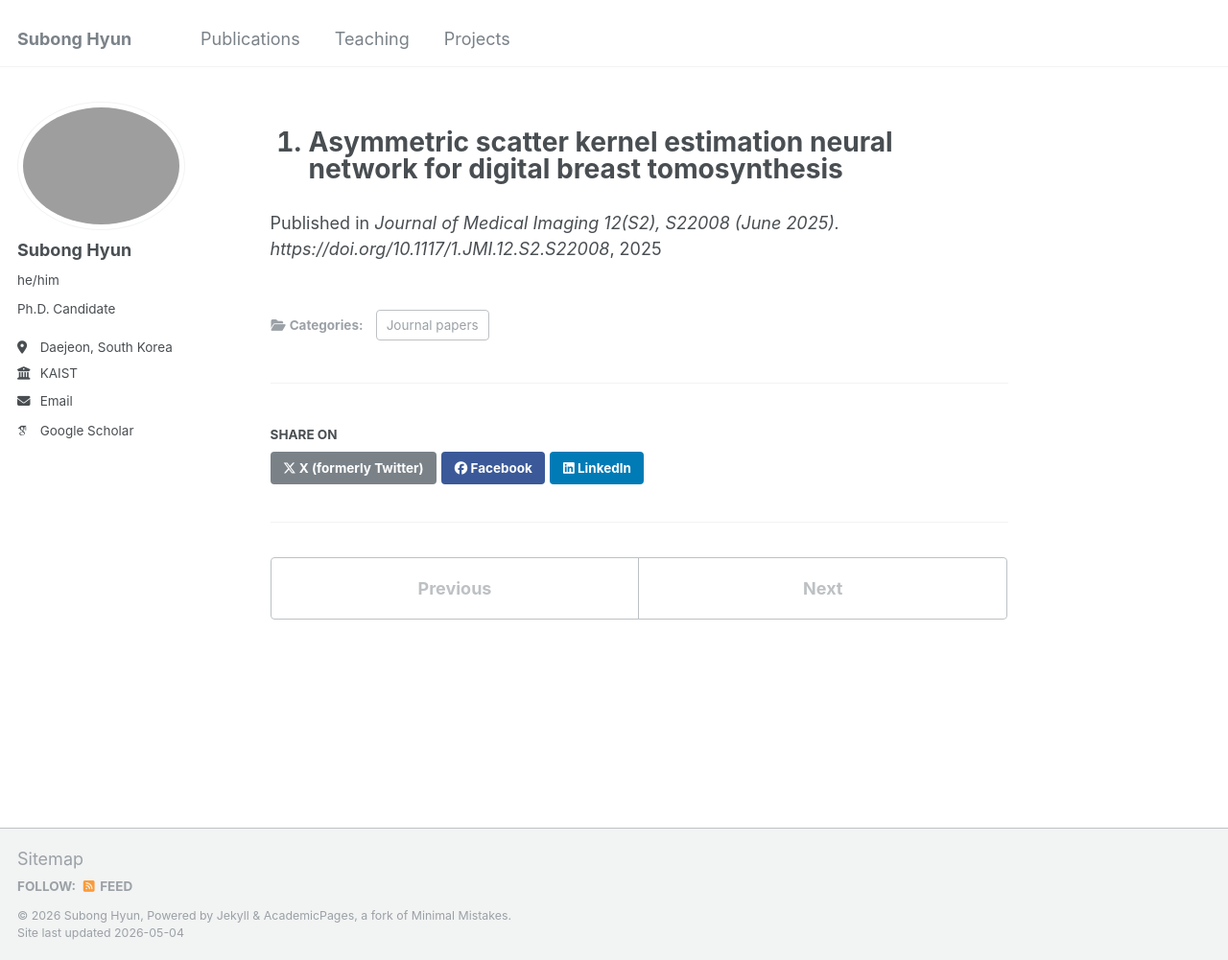
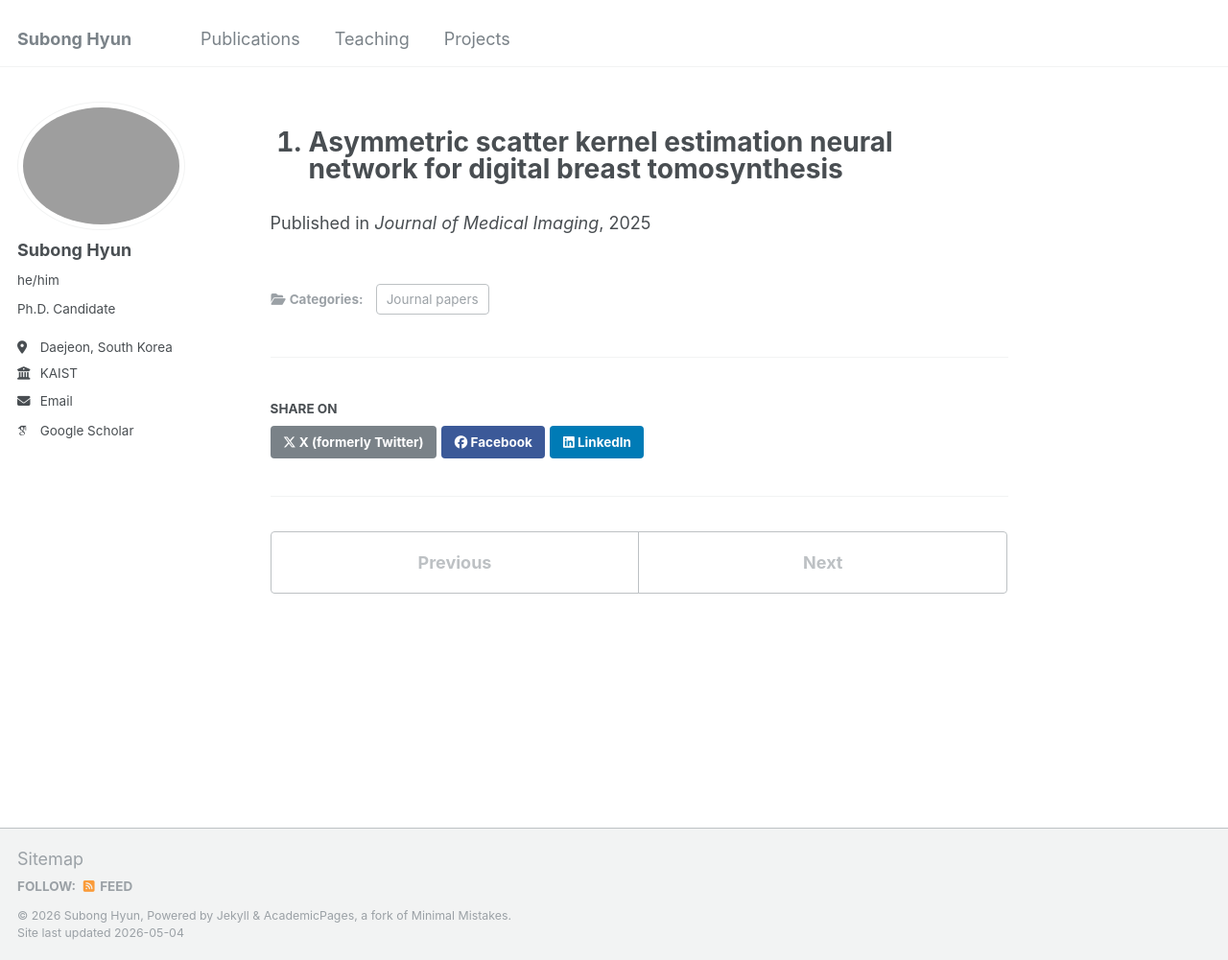
Before and after one commit to SubongHyun/subonghyun.github.io, a Jekyll site: the page built from _publications/2025-06-20-1-Asymmetric scatter kernel estimation neural network for digital breast tomosynthesis.md, in a window 1280 px wide and 1001 px high. Shown: the whole window at 96% size. Built offline with Jekyll 4.4.1, drawn with Linux system fonts in a browser that asks for light colours; some web fonts are replaced.

Commit message:
Update 2025-06-20-1-Asymmetric scatter kernel estimation neural network for digital breast tomosynthesis.md

```diff
--- a/_publications/2025-06-20-1-Asymmetric scatter kernel estimation neural network for digital breast tomosynthesis.md
+++ b/_publications/2025-06-20-1-Asymmetric scatter kernel estimation neural network for digital breast tomosynthesis.md
@@ -6,5 +6,5 @@ permalink: /presentations/2025-06-20
 authors: '**Subong Hyun**, Seoyoung Lee, Ilwoong Choi, Choul Woo Shin, Seungryong Cho'
 excerpt: ''
 date: 2025-06-20
-venue: 'Journal of Medical Imaging 12(S2), S22008 (June 2025). https://doi.org/10.1117/1.JMI.12.S2.S22008'
+venue: 'Journal of Medical Imaging'
 ---
```
